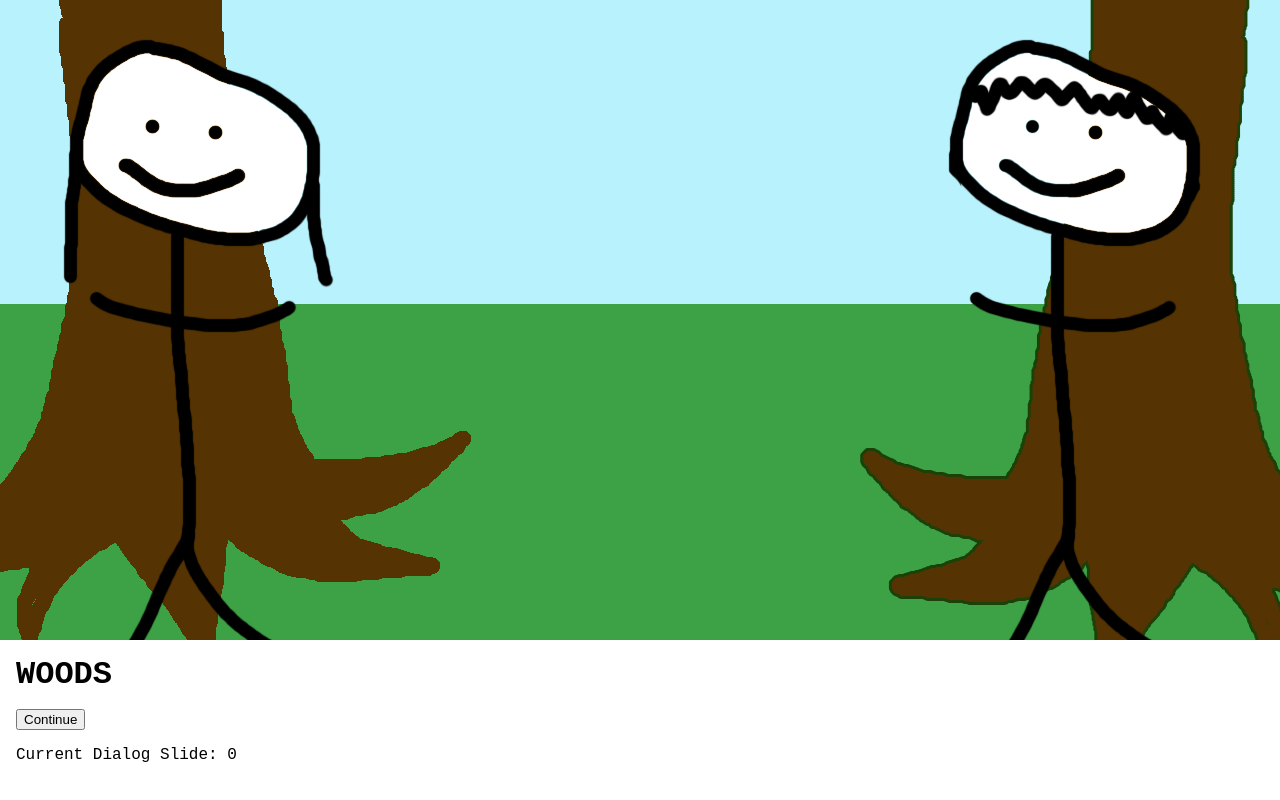
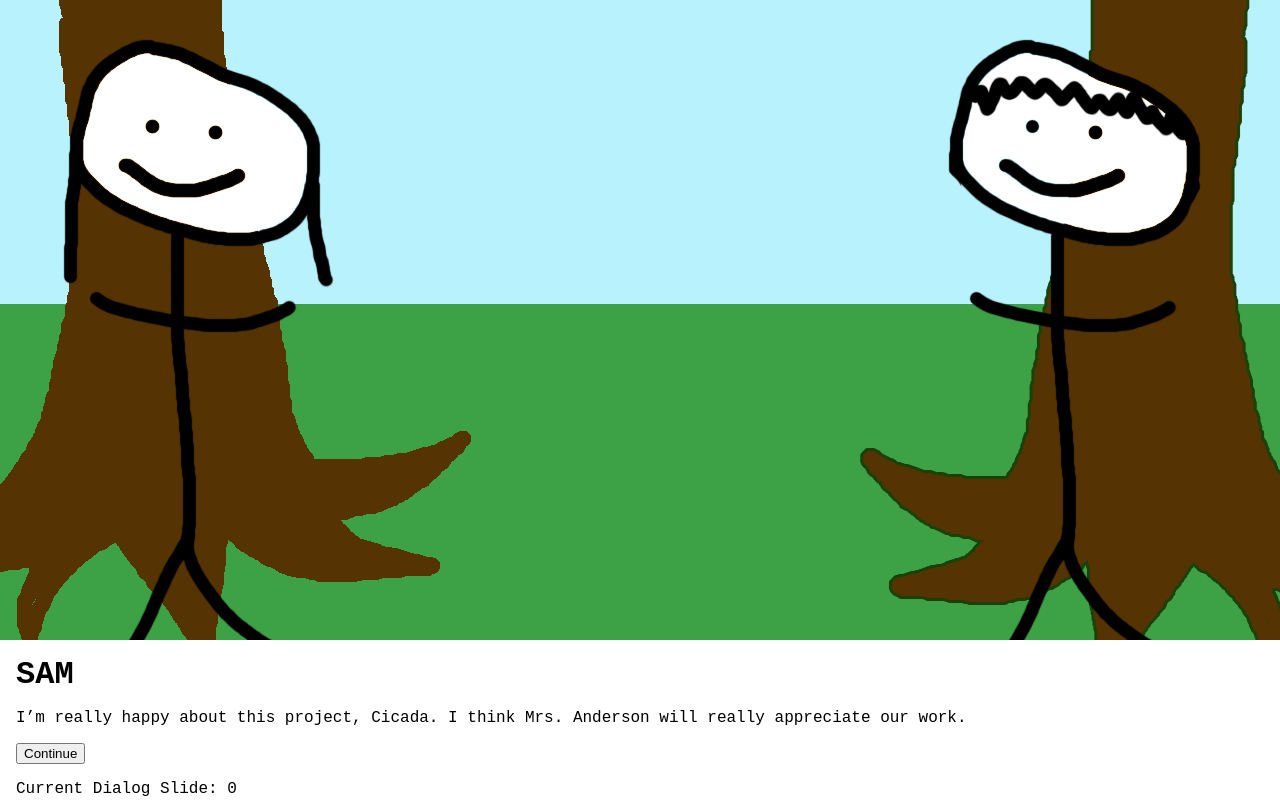
Before and after one commit to caiters/No-More-Heroes, a website: page index.html in a window 1280 px wide. Drawn offline with nearby package versions, Linux system fonts and the light colour scheme; some packages are replaced by stand-ins of ours.

Commit message:
you can step through dialog now

```diff
--- a/index.html
+++ b/index.html
@@ -15,8 +15,8 @@
       </div>
     </div>
     <div class="dialog" ng-controller="dialogCtrl">
-      <div class="dialog__speaker">{{dialog.class}}</div>
-      <p ng-bind-html=""></p>
+      <div class="dialog__speaker">{{dialog.dialog[slide].speaker}}</div>
+      <p ng-bind-html="dialog.dialog[slide].dialog"></p>
       <button ng-click="nextSlide()">Continue</button>
       <p>Current Dialog Slide: {{slide}}</p>
     </div>
```
